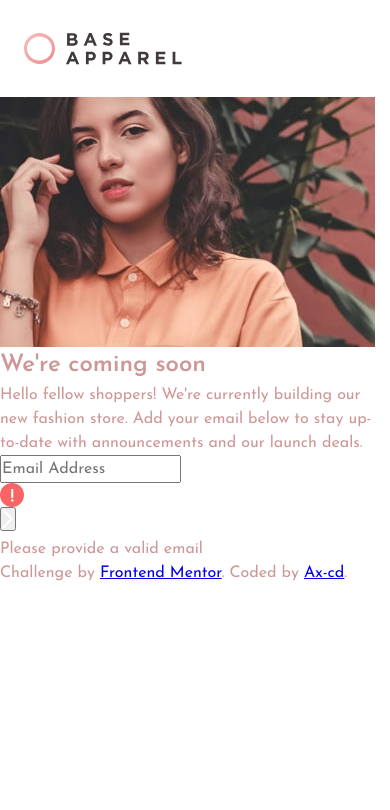
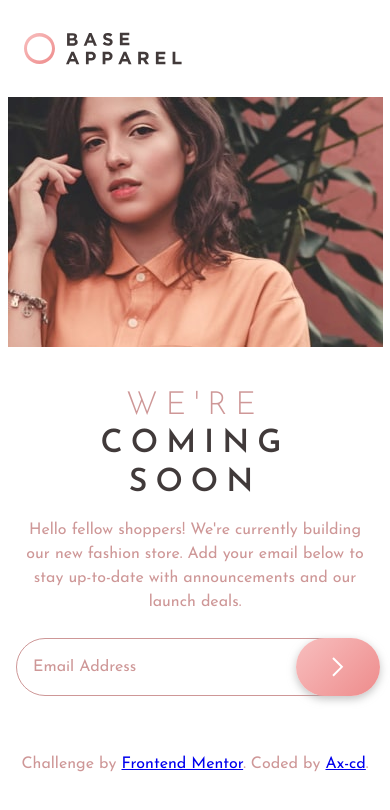
Before and after one commit to Ax-cd/base-apparel-coming-soon-challenge, a website: page index.html in a window 390 px wide. Drawn offline with Linux system fonts and the light colour scheme.

Commit message:
style mobile design

```diff
--- a/index.html
+++ b/index.html
@@ -9,36 +9,32 @@
     <title>Base Apparel coming soon page | Frontend Mentor Challenge</title>
 </head>
 <body>
-
+    <header>
+        <img id="logo" src="./public/images/logo.svg" alt="Base Apparel">
+    </header>
     <main>
-        <header>
-            <img id="logo" src="./public/images/logo.svg" alt="Base Apparel logo">
-        </header>
-
-        <picture class="picture">
+        <picture class="flex picture">
             <source media="(min-width:70em)" srcset="public/images/hero-desktop.jpg">
-            <source media="(min-width:20em)" srcset="public/images/hero-mobile.jpg">
             <img src="/public/images/hero-mobile.jpg" alt="A woman in a salmon shirt holding her hand near her face.">
         </picture>
 
-        <section class="main">
-            <h1 class="main__title">We're <span class="main__title--highlight">coming soon</span></h1>
+        <section class="grid container text-center hero">
+            <h1 class="fs-600 fw-300 letter-spacing uppercase main__title" style="padding-inline: 2rem;">We're <span class="fw-600 accent main__title--highlight">coming soon</span></h1>
             <p class="main__message">Hello fellow shoppers! We're currently building our new fashion store.
             Add your email below to stay up-to-date with announcements and our launch deals.</p>
 
-            <form id="form" class="form" action="" method="post">
-                <label for="email"></label>
-                <input id="email" class="form__input" name="email" type="email" placeholder="Email Address">
+            <form id="form" class="flex form" action="" method="post">
+                <label for="email" class="sr-only">Email</label>
+                <input id="email" class=" form__input" name="email" type="email" placeholder="Email Address">
                 <!-- pattern="" required <= how to change color with sass when required is placed? -->
-                <img class="form__error-icon" src="public/images/icon-error.svg" alt="">
-                <button id="btn" class="form__btn" type="submit"><img src="public/images/icon-arrow.svg" alt=""></button><br>
-                <p class="form__error-msg">Please provide a valid email</p>
+                <!-- <img class="form__error-icon" src="public/images/icon-error.svg" alt=""> -->
+                <button id="btn" class="form__btn" type="submit"><img src="public/images/icon-arrow.svg" alt=""></button>
+                <!-- <p class="form__error-msg">Please provide a valid email</p> -->
             </form>
         </section>
     </main>
-
     <footer>
-        <p class="attribution">
+        <p class="text-center">
         Challenge by <a href="https://www.frontendmentor.io?ref=challenge" target="_blank">Frontend Mentor</a>.
         Coded by <a href="https://www.frontendmentor.io/profile/Ax-cd">Ax-cd</a>.
         </p>
--- a/sass/elements/_form.scss
+++ b/sass/elements/_form.scss
@@ -1 +1,36 @@
 @use "../base/" as *;
+.form {
+    align-items: center;
+    justify-content: center;
+    border-radius: 30px;
+    margin-top: .5rem;
+    margin-bottom: 2rem;
+    &__input {
+        padding: 1rem;
+        width: 100%;
+        border: 1px solid $desat-red;
+        border-radius: inherit;
+        position: relative;
+        &::placeholder {
+            color: $desat-red;
+        }
+    }
+    &__btn {
+        position: absolute;
+        right: 10px;
+        border: none;
+        border-radius: 35px;
+        background: $linear-pink;
+        box-shadow: 0 3px 9px hsl(0, 0%, 60%, .6);
+        aspect-ratio: 2.2 / 1;
+        padding: 1.2rem;
+        display: grid;
+        place-items: center;
+        // justify-content: flex-end;
+        // width: 100%;
+        // height: 100%;
+    }
+    // &__btn::after {
+    //     border: 1px solid red;
+    // }
+}
--- a/sass/elements/_page.scss
+++ b/sass/elements/_page.scss
@@ -1,2 +1,12 @@
 @use '../base/' as *;
 @use './form';
+
+#logo {
+    padding: 2rem 0;
+    margin-left: 1.5rem;
+}
+
+.picture {
+    justify-content: center;
+    gap: 0;
+}
```
Also changed, not shown: public/css/style.css, 1 other file.
